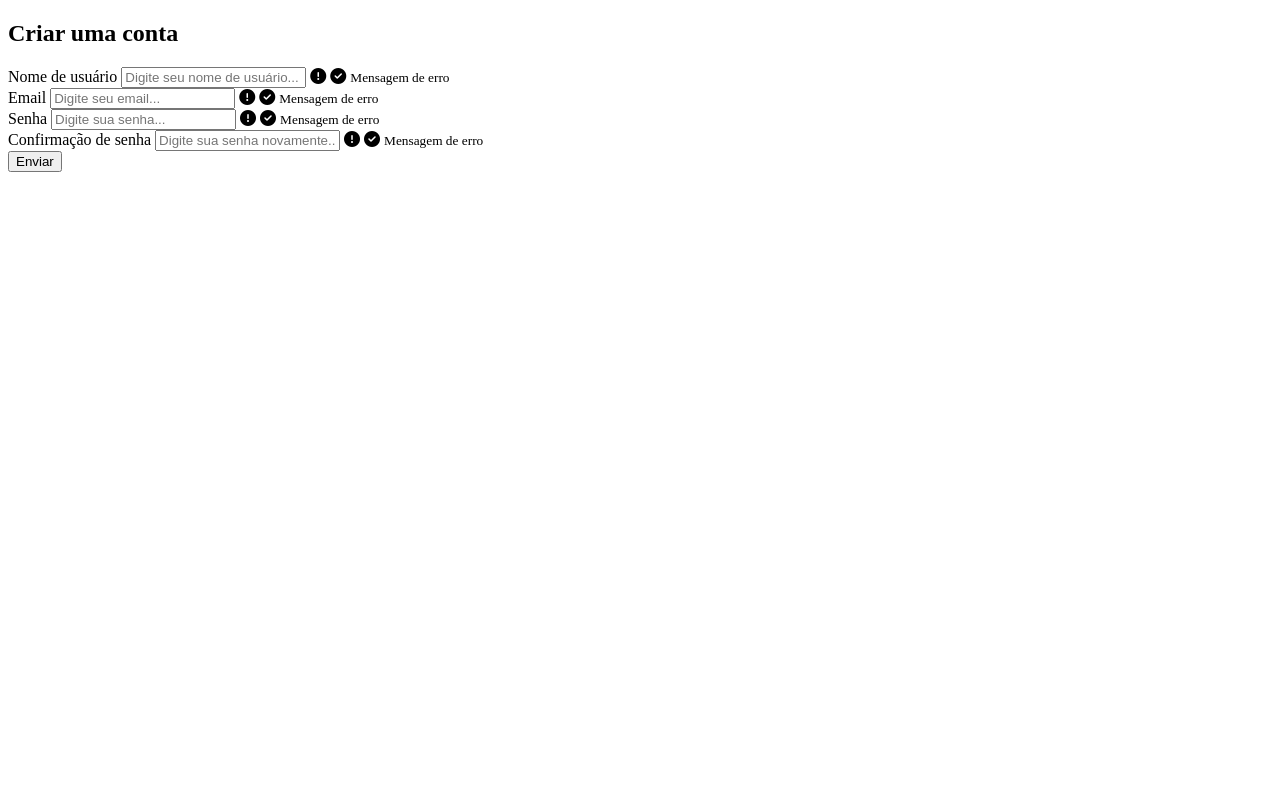
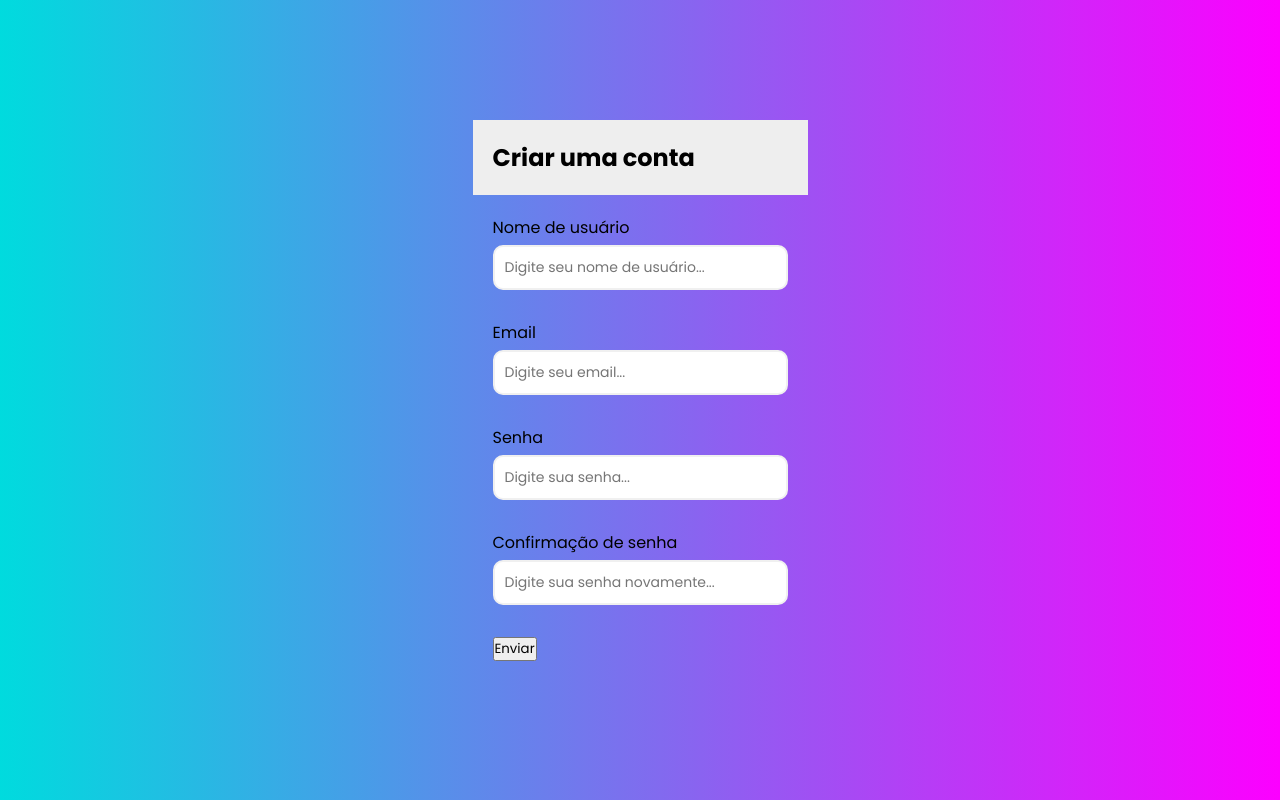
Before and after one commit to Anniellyfs/formulario, a plain HTML site: page index.html in a window 1280 px wide. Drawn offline with Linux system fonts and the light colour scheme.

Commit message:
initial commit

```diff
--- a/index.html
+++ b/index.html
@@ -4,6 +4,13 @@
     <meta charset="UTF-8">
     <meta http-equiv="X-UA-Compatible" content="IE=edge">
     <meta name="viewport" content="width=device-width, initial-scale=1.0">
+    <link rel="stylesheet" href="./style.css" />
+    <link rel="preconnect" href="https://fonts.googleapis.com" />
+    <link rel="preconnect" href="https://fonts.gstatic.com" crossorigin />
+    <link
+      href="https://fonts.googleapis.com/css2?family=Poppins:wght@400;500;600;700;900&display=swap"
+      rel="stylesheet"
+    />
     <title>Formulário</title>
 </head>
 <body>
--- /dev/null
+++ b/style.css
@@ -0,0 +1,66 @@
+*{
+    box-sizing: border-box;
+    margin: 0;
+    padding: 0;
+    font-family: "poppins", sans-serif;
+}
+
+body{
+    width: 100%;
+    min-height: 100vh;
+    background: linear-gradient(90deg, #00dbde 0%, #fc00ff 100%);
+    display: flex;
+    justify-content: center;
+    align-items: center;
+}
+
+.contanier{
+    background-color: #fafafa;
+    border-radius: 10px;
+    box-shadow: 0 2px 5px rgba(0, 0, 0, 0.3);
+    width: 400px;
+    max-width: 100px;
+    overflow: hidden;
+}
+
+.header{
+    background-color: #eee;
+    padding: 20px;
+}
+
+.form{
+    padding: 20px;
+}
+
+.form-control{
+    margin-bottom: 10px;
+    padding-bottom: 20px;
+    position: relative;
+}
+
+.form-control label{
+    display: inline-block;
+    margin-bottom: 5px;
+}
+.form-control input{
+    border: 2px solid #f0f0f0;
+    display: block;
+    border-radius: 10px;
+    font-size: 14px;
+    width: 100%;
+    padding: 10px;
+}
+
+.form-control i{
+    position: absolute;
+    top: 45px;
+    right: 10px;
+    visibility: hidden;
+}
+
+.form-control small{
+    position: absolute;
+    bottom: 0;
+    left: 0;
+    visibility: hidden;
+}
```
